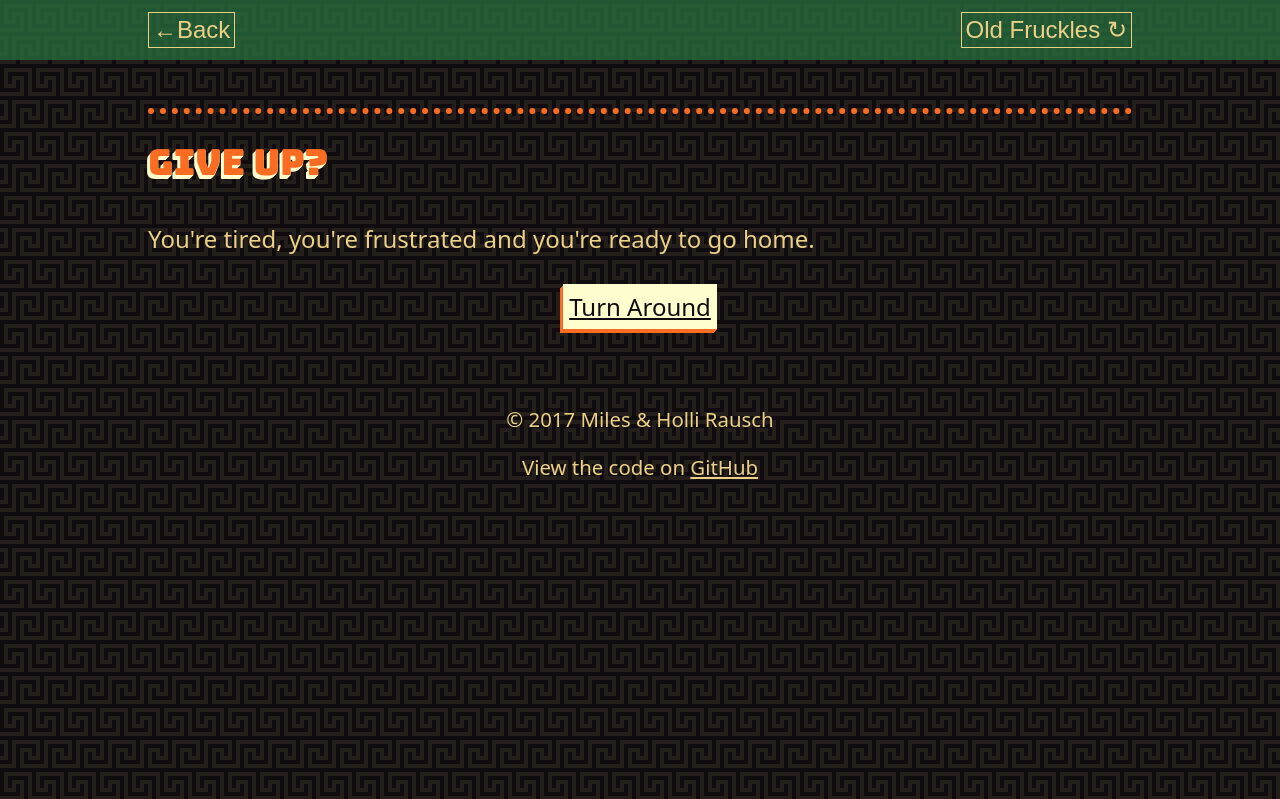
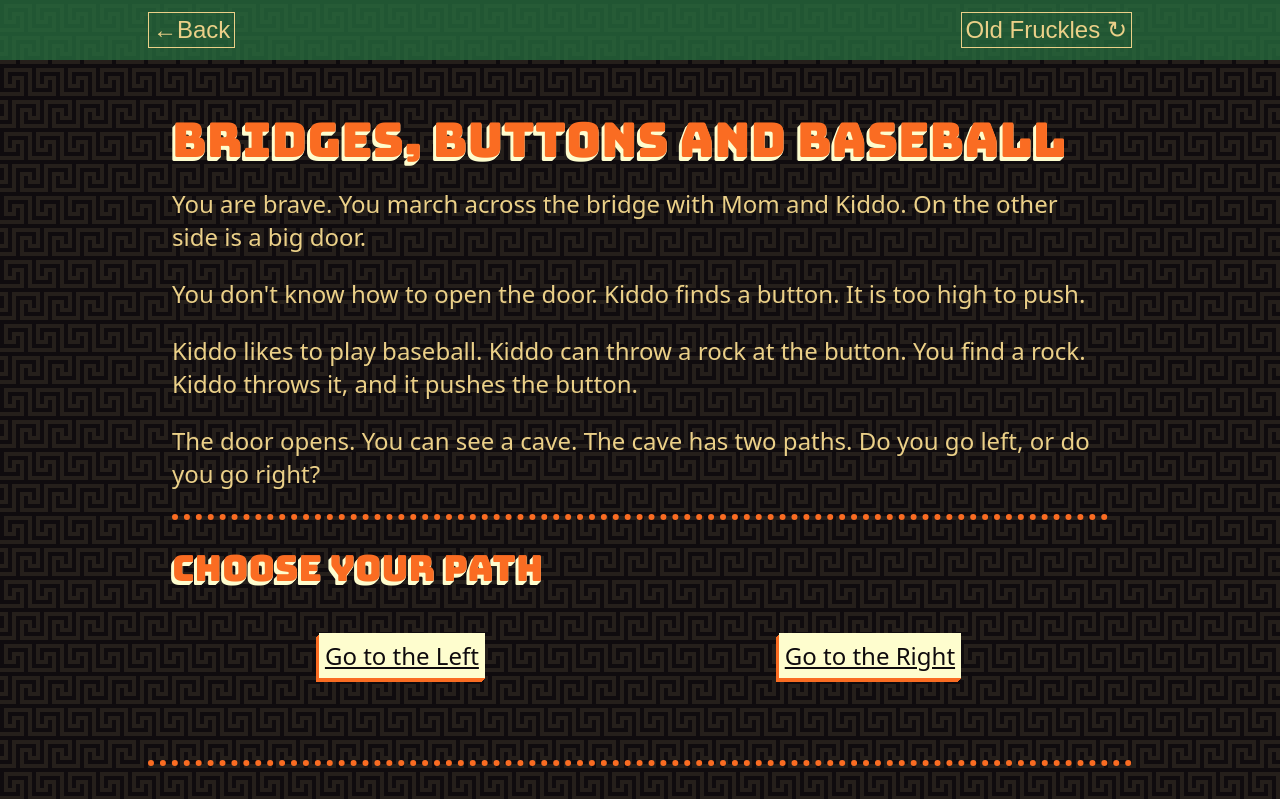
Before and after one commit to awayken/2017-christmas-card, a Nuxt app: page /bridges-buttons-and-baseball in a window 1280 px wide. Shown: the top 799 px of the page. Built offline with nearby package versions, Linux system fonts and the light colour scheme.

Commit message:
Add baseball chapter

```diff
--- /dev/null
+++ b/pages/bridges-buttons-and-baseball.vue
@@ -0,0 +1,51 @@
+<template>
+  <section class="container">
+    <story title="Bridges, Buttons and Baseball">
+      <div v-if="$store.state.readingLevel === 'old'">
+        <p>The bridge doesn't look so scary and narrow, so you march bravely to it. Kiddo trots alongside you, but you both pause when you reach the first step. The bridge is made of a smooth stone, like jade, and it's not much wider than your whole body.</p>
+        <p>"Um, you first," Kiddo says.</p>
+        <p>You take some careful steps onto the walkway. It feels solid and not too slippery, and you before you know it all three of you are making good progress across the bridge.</p>
+        <p>At the far end of the bridge, you can see a cliff face and chiseled into it is a doorway. You pick up the pace, and Kiddo follows closely behind. When you get to the door, Kiddo bangs on it, and you can both hear an echo on the other side.</p>
+        <p>"I wonder how we get through," Mom says. She looks around for a key or a handle.</p>
+        <p>"Hey, what's that?" Kiddo points to a spot above the door. It's a small stone button standing out of rock. It has an "X" on it.</p>
+        <p>"It looks like a button," says Mom. "But how do we push it?"</p>
+        <p>"I know!" Kiddo says. "I started playing baseball this year. I bet I can hit that button if I had a ball."</p>
+        <p>You know just what to do. You use your keen vision and sense of smell to search out the perfect fist-sized rock to use as a ball. Kiddo lines up his feet and throws the ball. <em>Crack!</em> It smashes against the button and shatters into pieces. The doorway before you opens up to reveal a dark cave.</p>
+        <p>"Awesome throw, Kiddo!" Mom says. Kiddo cheers, and you jump and chirp with excitement. Mom leads the way into the cave, and you discover a fork in the road.</p>
+      </div>
+      <div v-else>
+        <p>You are brave. You march across the bridge with Mom and Kiddo. On the other side is a big door.</p>
+        <p>You don't know how to open the door. Kiddo finds a button. It is too high to push.</p>
+        <p>Kiddo likes to play baseball. Kiddo can throw a rock at the button. You find a rock. Kiddo throws it, and it pushes the button.</p>
+        <p>The door opens. You can see a cave. The cave has two paths. Do you go left, or do you go right?</p>
+      </div>
+
+      <Chooser title="Choose Your Path">
+        <nav slot="choices" class="chooser__choices">
+          <nuxt-link to="/" class="chooser__choice chooser__choice-target">
+            Go to the Left
+          </nuxt-link>
+          <nuxt-link to="/" class="chooser__choice chooser__choice-target">
+            Go to the Right
+          </nuxt-link>
+        </nav>
+      </Chooser>
+    </story>
+  </section>
+</template>
+
+<script>
+  import Story from '~/components/Story.vue'
+  import Chooser from '~/components/Chooser.vue'
+
+  export default {
+    components: {
+      Story,
+      Chooser
+    }
+  }
+</script>
+
+<style scoped>
+  /* Special page styling */
+</style>
--- a/pages/mom-and-kiddo.vue
+++ b/pages/mom-and-kiddo.vue
@@ -30,7 +30,7 @@
           <nuxt-link to="/turn-around" class="chooser__choice chooser__choice-target">
             Turn Around
           </nuxt-link>
-          <nuxt-link to="/mom-and-kiddo-bridge" class="chooser__choice chooser__choice-target">
+          <nuxt-link to="/bridges-buttons-and-baseball" class="chooser__choice chooser__choice-target">
             Cross the Bridge
           </nuxt-link>
         </nav>
```
